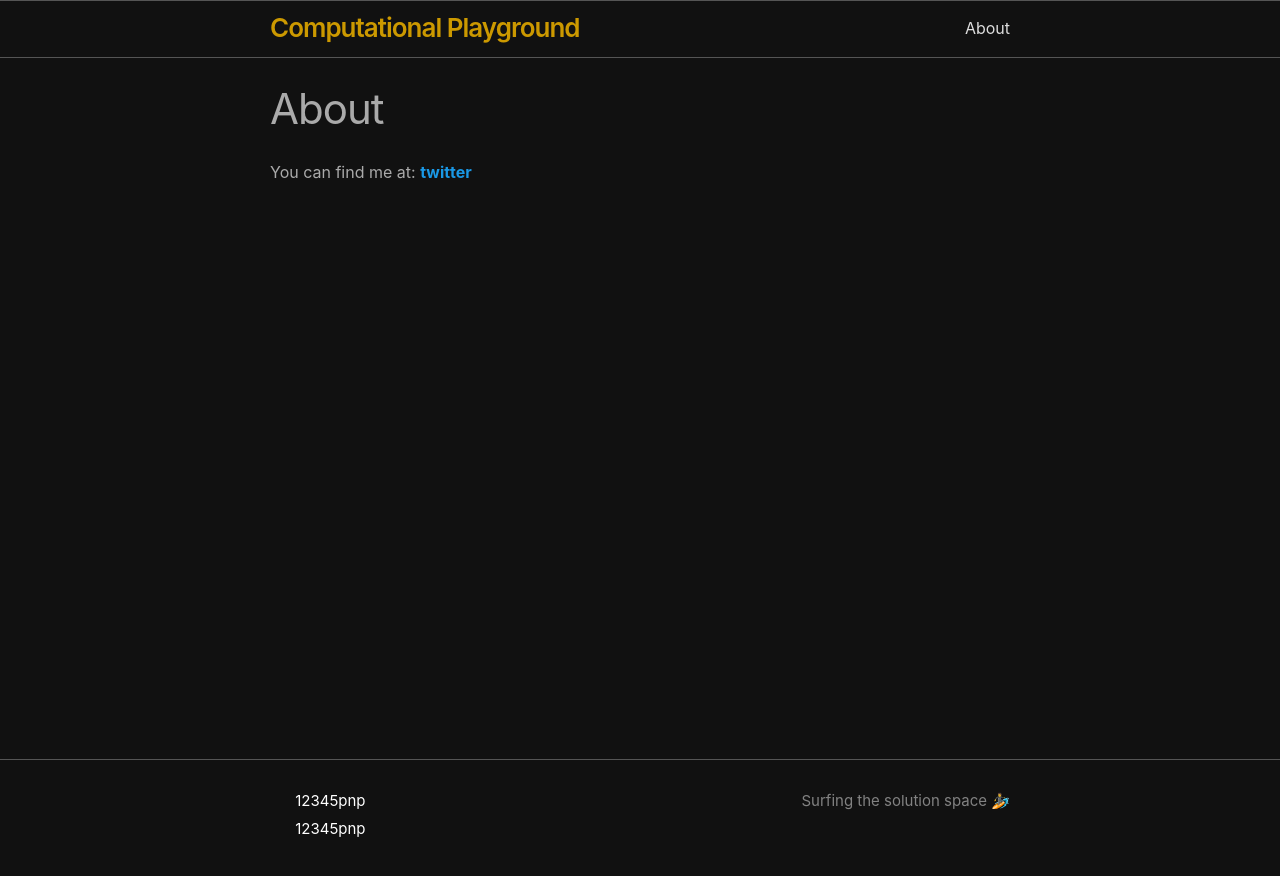
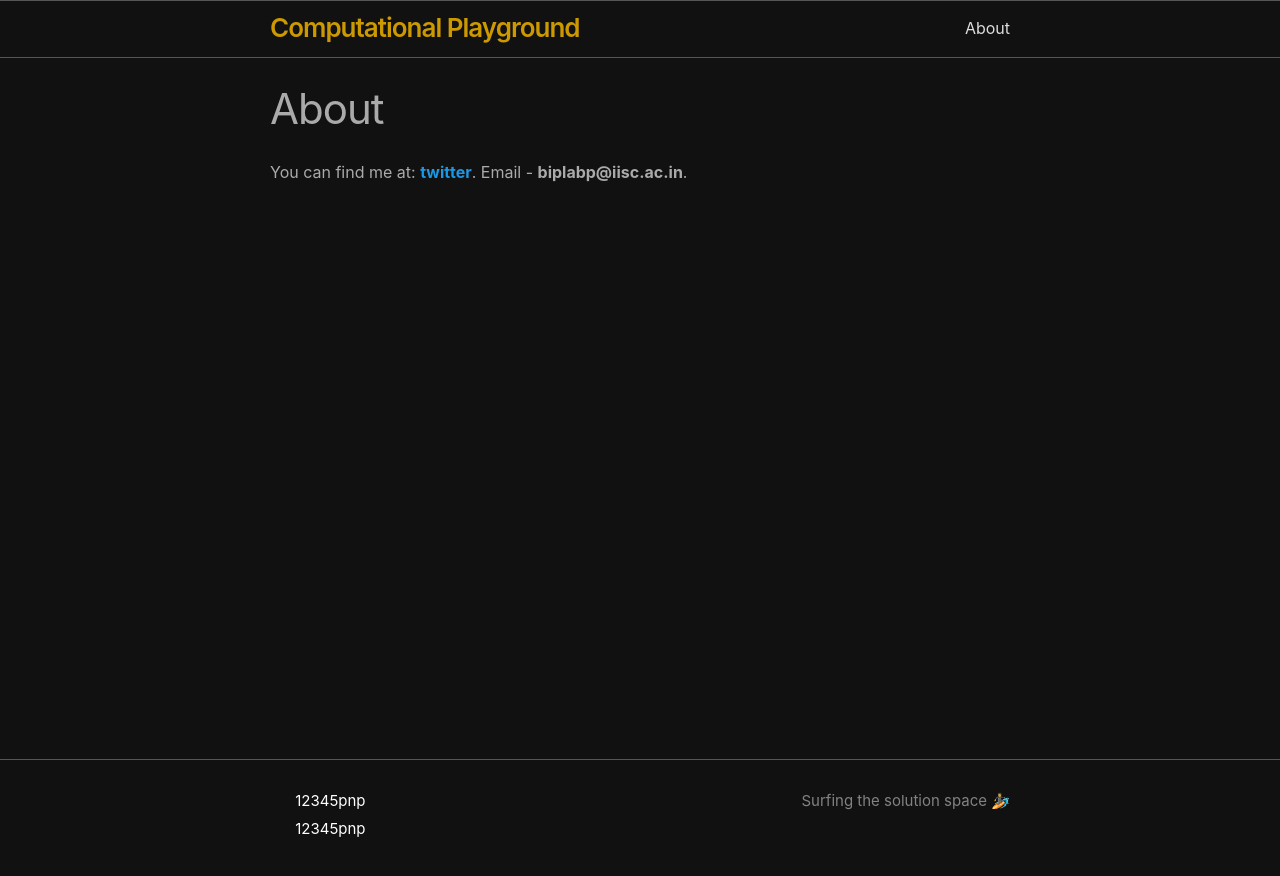
Before and after one commit to 12345pnp/comp-play, a Jekyll site: the page built from about.markdown, in a window 1280 px wide. Shown: the top 876 px of the page. Built offline with Jekyll 4.4.1, drawn with Linux system fonts in a browser that asks for light colours.

Commit message:
Update about.markdown

```diff
--- a/about.markdown
+++ b/about.markdown
@@ -4,4 +4,4 @@ title: About
 permalink: /about/
 ---
 
-You can find me at: <b><a  style="color:rgb(26 152 229)" href="https://twitter.com/12345pnp">twitter</a></b>
+You can find me at: <b><a  style="color:rgb(26 152 229)" href="https://twitter.com/12345pnp">twitter</a></b>. Email - <b>biplabp@iisc.ac.in</b>.
```
